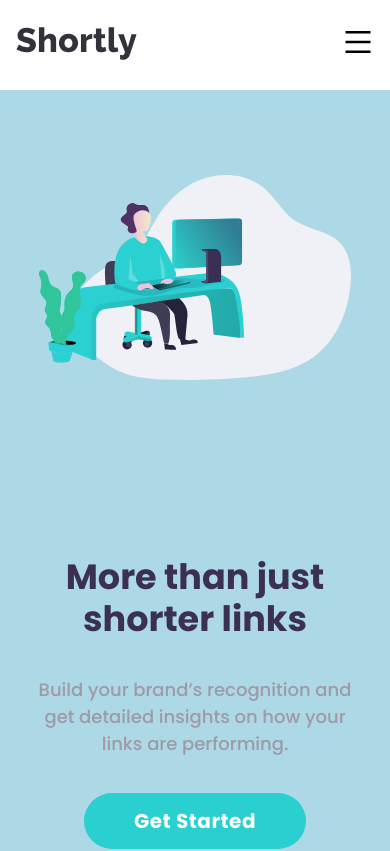
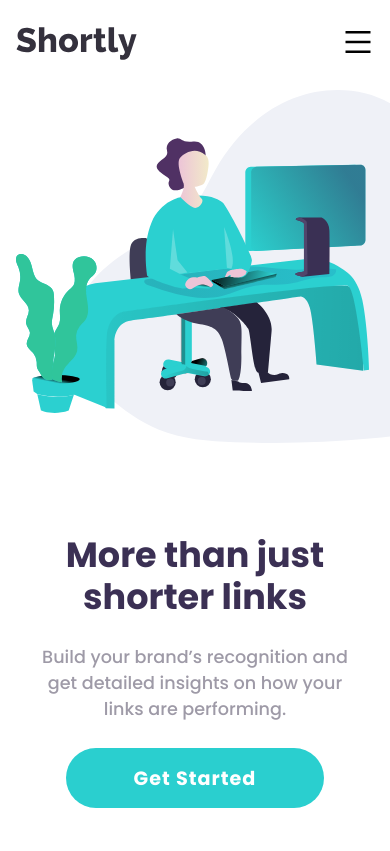
Before and after one commit to mena0018/URL-Shortening, a React (Create React App) app: page / in a window 390 px wide. Shown: the top 851 px of the page. Built offline with nearby package versions, Linux system fonts and the light colour scheme.

Commit message:
Refactoring of the Home Page in mobile view

```diff
--- a/src/pages/Home/Home.module.scss
+++ b/src/pages/Home/Home.module.scss
@@ -4,12 +4,10 @@
 
 .home_container {
    height: 100vh;
-   background: indianred;
 
    .home_content {
       max-width: $max-width;
-      background: lightblue;
-      height: 100%;
+      height: 95%;
       margin: 0 auto;
       display: grid;
       grid-template-columns: 1fr;
@@ -19,10 +17,12 @@
 
 .home_content {
    .bloc_img {
-      width: 80%;
+      overflow: hidden;
+      width: 100%;
+      padding: 0 1em;
 
       img {
-         width: 100%;
+         width: 150%;
          height: 100%;
       }
    }
@@ -34,60 +34,30 @@
          font-size: clamp(35px, 5vw, 75px);
          color: $dark-violet;
          line-height: 1.2;
+         padding: 0 0.5em;
       }
 
       p {
          color: $grayish-violet;
-         padding: 2em;
-         font-size: 18px;
+         padding: 1.5em;
+         font-size: 1.1em;
       }
 
       button {
          @include call_to_action;
          margin: 0;
-         padding: 13px 50px;
-         font-size: 20px;
+         padding: 0.8em 3.5em;
+         font-size: 1.2em;
+         letter-spacing: 1px;
       }
    }
 }
 
-// @media screen and (min-width: 700px) {
-//    .home_container {
-//       padding: 3em 1em;
-
-//       .bloc_img {
-//          img {
-//             width: 120%;
-//             padding-left: 3em;
-//          }
-//       }
-//    }
-// }
-
-
-@media screen and (min-width: 1024px) {
+@media screen and (min-width: 390px) {
    .home_container {
-      .home_container {
-         display: grid;
-         grid-template-columns: repeat(2, 1fr);
-         place-items: center;
-
-         .bloc_img {
-            order: 2;
-
-            img {
-               width: 135%
-            }
-         }
-
-         .home_description {
-            text-align: initial;
-
-            p {
-               padding: 1em 0;
-               font-size: 22px;
-            }
-         }
+      .home_content {
+         justify-items: center;
+         align-items: start;
       }
    }
 }
```
